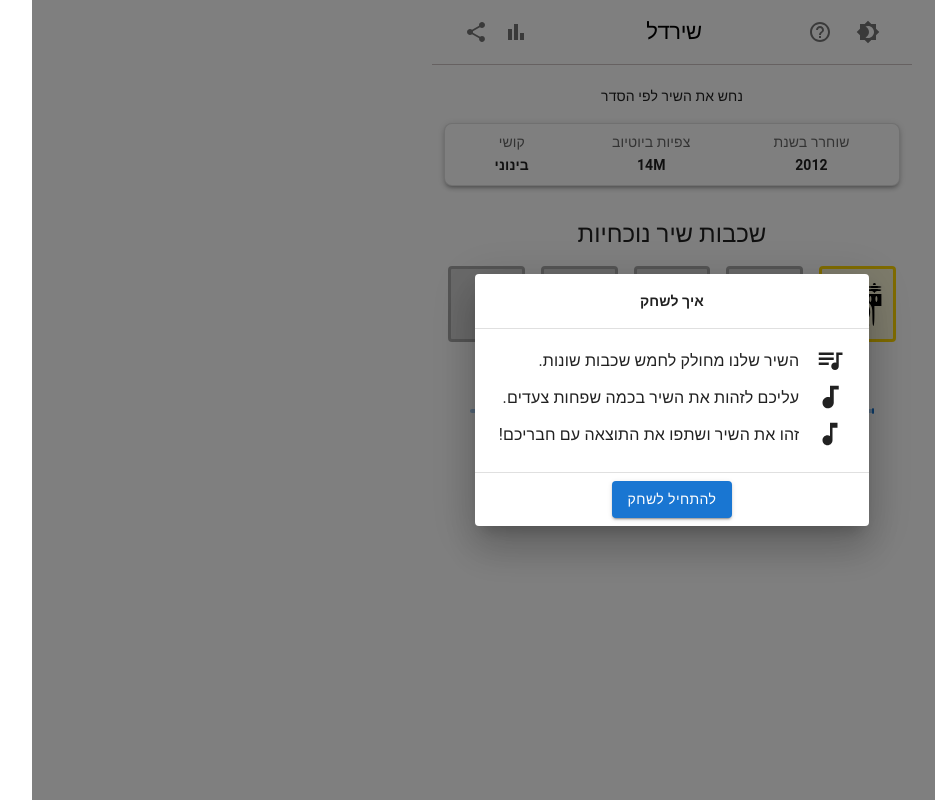
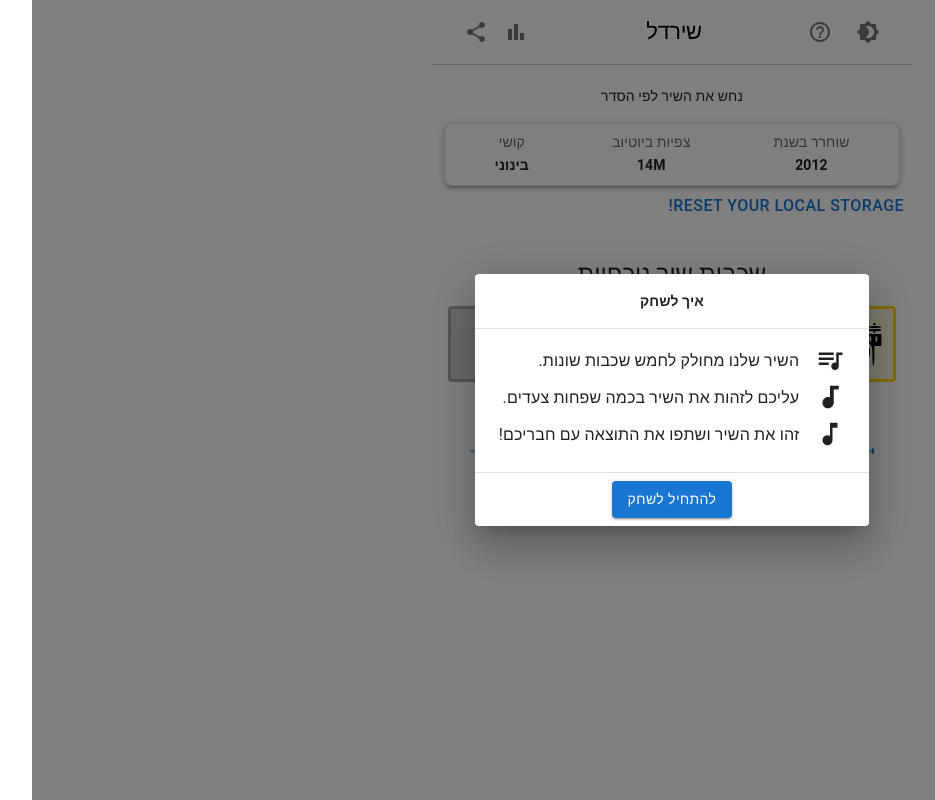
Before and after one commit to dor29494/Bandle-clone, a React (Create React App) app: page / in a window 1280 px wide. Shown: the whole page, without its empty margins (184-1119 px from the left). Built offline with nearby package versions, Linux system fonts and the light colour scheme.

Commit message:
adding reset

```diff
--- a/src/App.js
+++ b/src/App.js
@@ -1,5 +1,5 @@
 import React, { useEffect, useCallback } from 'react';
-import { Box } from '@mui/material';
+import { Box, Button } from '@mui/material';
 import { useRecoilState, useRecoilValue, useResetRecoilState } from 'recoil';
 import {
   songDataState,
@@ -26,10 +26,8 @@ function getIndexFromStartDate(startDate, queryIndex) {
   }
   const start = new Date(startDate);
   const now = new Date();
-
   start.setHours(0, 0, 0, 0);
   now.setHours(0, 0, 0, 0);
-
   const timeDifference = now - start;
   const dayDifference = Math.floor(timeDifference / (1000 * 60 * 60 * 24));
   return dayDifference;
@@ -131,6 +129,18 @@ const App = ({ setDarkMode, darkMode }) => {
     }
   };
 
+  const handleResetLocalStorage = () => {
+    localStorage.removeItem("lastResult");
+    localStorage.removeItem("localStorageTimer");
+    localStorage.removeItem("hasSeenHowToPlay");
+    localStorage.removeItem("lastResultTime");
+    localStorage.removeItem("userStats");
+    setSuccess({ index: 0, state: false });
+    setFailed({ index: 0, state: false });
+    setLayers(layers.map(layer => ({ ...layer, isActive: false })));
+    console.log('Local storage reset');
+  };
+
   useEffect(() => {
     fetchSongData();
   }, [fetchSongData]);
@@ -150,7 +160,7 @@ const App = ({ setDarkMode, darkMode }) => {
   }, [timerExpired, fetchSongData, setSuccess, setFailed, resetTimerExpired]);
 
   if (!songData || loading) return (
-    <Loader setDarkMode={setDarkMode} darkMode={darkMode}/>
+    <Loader setDarkMode={setDarkMode} darkMode={darkMode} />
   );
 
   return (
@@ -164,6 +174,11 @@ const App = ({ setDarkMode, darkMode }) => {
               views={songData.views}
               difficulty={songData.difficulty}
             />
+          </Box>
+          <Box sx={{width: "100%"}}>
+            <Button onClick={handleResetLocalStorage} sx={{textAlign: 'center', fontSize: '16px'}}>
+              RESET YOUR LOCAL STORAGE!
+            </Button>
           </Box>
           <Box mt={4}>
             <LayeredAudioPlayer />
```
